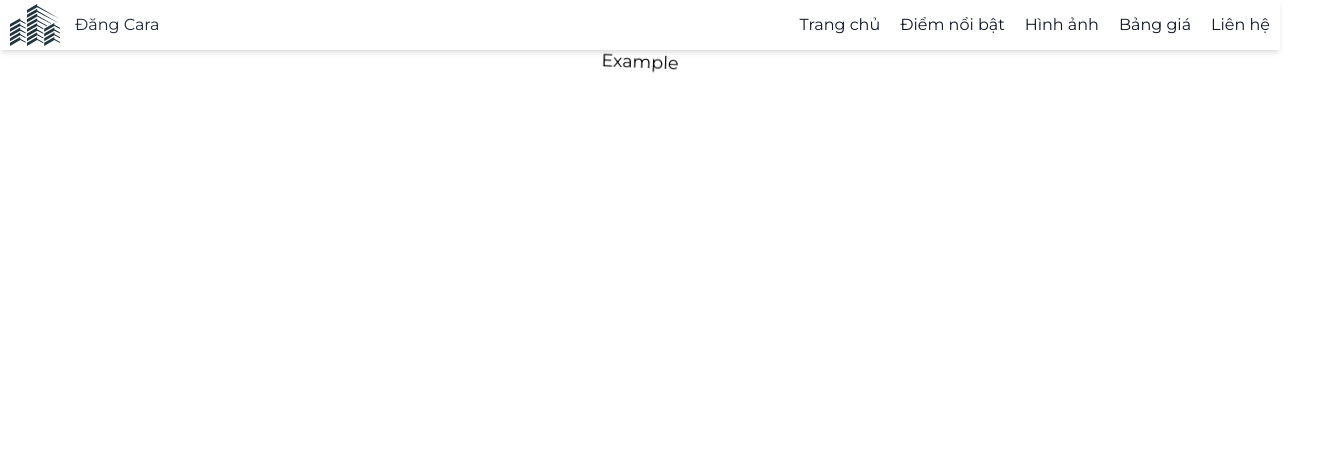
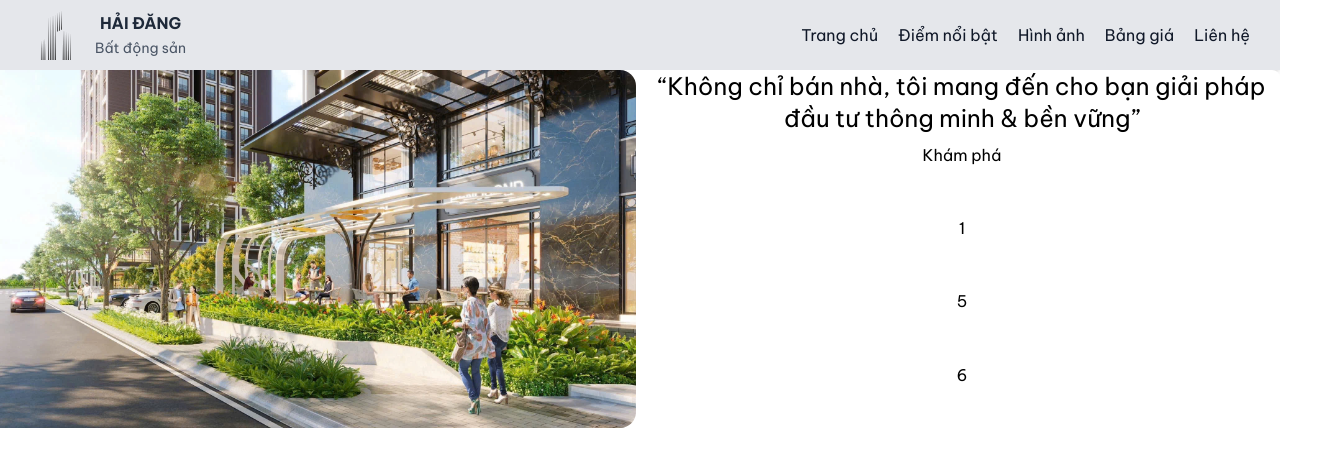
Before and after one commit to B2005848/Landingpage_DangBDS, a Next.js app: page / in a window 1280 px wide. Shown: the top 466 px of the page, 1344 px wide, since content can reach past the window. Built offline with nearby package versions, Linux system fonts and the light colour scheme.

Commit message:
Coding HeroSection

```diff
--- a/app/components/Header.tsx
+++ b/app/components/Header.tsx
@@ -17,7 +17,10 @@ export default function Header() {
   ];
   const [isOpen, setIsOpen] = useState(false);
   return (
-    <header className="flex items-center justify-between bg-white shadow-md md:justify-between ">
+    <header
+      className="flex items-center justify-between bg-gray-200 shadow-md md:justify-between"
+      style={{ padding: "10px 20px" }}
+    >
       {/* Mobile screen */}
       <div
         className="flex items-end justify-start w-full px-4 md:hidden"
@@ -32,8 +35,8 @@ export default function Header() {
             alt="menu--v7"
           />
         </button>
+
         {/* Dropdown menu mobile screen*/}
-
         <div
           id="menu"
           className={`absolute top-0 left-0 w-64 h-full bg-gray-300 shadow-lg flex flex-col items-start rounded-sm p-4 md:hidden
@@ -85,7 +88,7 @@ export default function Header() {
       >
         <a href="#">
           <img
-            src="/Logonotext.svg"
+            src="/logonotexto.svg"
             alt="Hải Đăng Cara Logo"
             width={50}
             height={50}
@@ -95,7 +98,11 @@ export default function Header() {
           style={{ marginLeft: 15, marginRight: 10 }}
           className="ml-5 text-gray-800"
         >
-          Đăng Cara
+          <p>
+            <strong>HẢI ĐĂNG </strong>
+            <br />
+            <span className="text-sm text-gray-600">Bất động sản </span>
+          </p>
         </span>
       </div>
 
@@ -107,7 +114,7 @@ export default function Header() {
             href={item.href}
             target={item.target}
             rel={item.rel}
-            className="text-gray-900 transition-colors hover:text-blue-500"
+            className="text-gray-900 transition-all duration-300 hover:text-blue-500 :hover:transform hover:scale-105 trnasition-transform"
             style={{ marginLeft: "10px", marginRight: "10px" }}
           >
             {item.label}
--- /dev/null
+++ b/app/components/HeroSection.tsx
@@ -0,0 +1,33 @@
+"use client";
+
+import Image from "next/image";
+import "../styles/HeroSection.css"; // Assuming you have styles for the HeroSection
+
+export default function HeroSection() {
+  return (
+    <section className="px-8 py-20 bg-white rounded-lg ">
+      <div className="parent">
+        <div className="div1">
+          <Image
+            src="/hero_image.webp"
+            alt="Hero Image"
+            width={1000}
+            height={500}
+            priority
+            className="border-t-0 border-b-0 border-l-0 bordẻ hero-image rounded-r-2xl"
+          />
+        </div>
+        <div className="div2">
+          <p className="mb-4 text-2xl ">
+            “Không chỉ bán nhà, tôi mang đến cho bạn giải pháp đầu tư thông minh
+            & bền vững”
+          </p>
+        </div>
+        <div className="div3">Khám phá</div>
+        <div className="div4">1</div>
+        <div className="div5">5</div>
+        <div className="div6">6</div>
+      </div>
+    </section>
+  );
+}
--- a/app/layout.tsx
+++ b/app/layout.tsx
@@ -1,9 +1,9 @@
 import Header from "./components/Header";
 import Footer from "./components/Footer";
-import { Montserrat } from "next/font/google";
 import "./styles/globals.css";
+import { Be_Vietnam_Pro } from "next/font/google";
 
-const montserrats = Montserrat({
+const BeVNPro = Be_Vietnam_Pro({
   subsets: ["latin"], // bộ ký tự
   weight: ["400", "500", "700"], // độ đậm
 });
@@ -23,17 +23,19 @@ export default function RootLayout({
       <head>
         <meta name="viewport" content="width=device-width, initial-scale=1.0" />
 
+        {/* LINK ANIMATION */}
         <link
           rel="stylesheet"
           href="https://cdnjs.cloudflare.com/ajax/libs/animate.css/4.1.1/animate.min.css"
         />
       </head>
 
-      <body className={`${montserrats.className} pt-16`}>
+      <body className={`${BeVNPro.className} pt-16`}>
         <Header />
-        <div className="animate__animated animate__tada animate__infinite infinite">
+        {/* <div className="animate__animated animate__tada animate__infinite infinite">
           Example
-        </div>
+        </div> */}
+
         {children}
         {/* <Footer /> */}
       </body>
--- a/app/page.tsx
+++ b/app/page.tsx
@@ -1,6 +1,6 @@
 // app/page.tsx
 
-// import HeroSection from "./components/HeroSection";
+import HeroSection from "./components/HeroSection";
 // import Services from "./components/Services";
 // import Advertise from "./components/Advertise";
 // import About from "./components/About";
@@ -10,7 +10,7 @@ export default function Page() {
   return (
     <div>
       {/* Uncomment the components below to include them in the page */}
-      {/* <HeroSection /> */}
+      <HeroSection />
       {/* <Services /> */}
       {/* <Advertise /> */}
       {/* <About /> */}
--- /dev/null
+++ b/app/styles/HeroSection.css
@@ -0,0 +1,29 @@
+.parent {
+  display: grid;
+  grid-template-columns: repeat(2, 1fr);
+  grid-template-rows: repeat(5, 1fr);
+  gap: 8px;
+}
+
+.div1 {
+  grid-row: span 5 / span 5;
+}
+
+.div3 {
+  grid-column-start: 2;
+}
+
+.div4 {
+  grid-column-start: 2;
+  grid-row-start: 3;
+}
+
+.div5 {
+  grid-column-start: 2;
+  grid-row-start: 4;
+}
+
+.div6 {
+  grid-column-start: 2;
+  grid-row-start: 5;
+}
--- /dev/null
+++ b/tailwind.config.js
@@ -0,0 +1,12 @@
+/** @type {import('tailwindcss').Config} */
+module.exports = {
+  content: [
+    "./app/**/*.{js,ts,jsx,tsx,mdx}",
+    "./pages/**/*.{js,ts,jsx,tsx,mdx}",
+    "./components/**/*.{js,ts,jsx,tsx,mdx}",
+  ],
+  theme: {
+    extend: {},
+  },
+  plugins: [],
+};
```
Also changed, not shown: public/hero_image.webp (added), public/logonotexto.svg (added).
